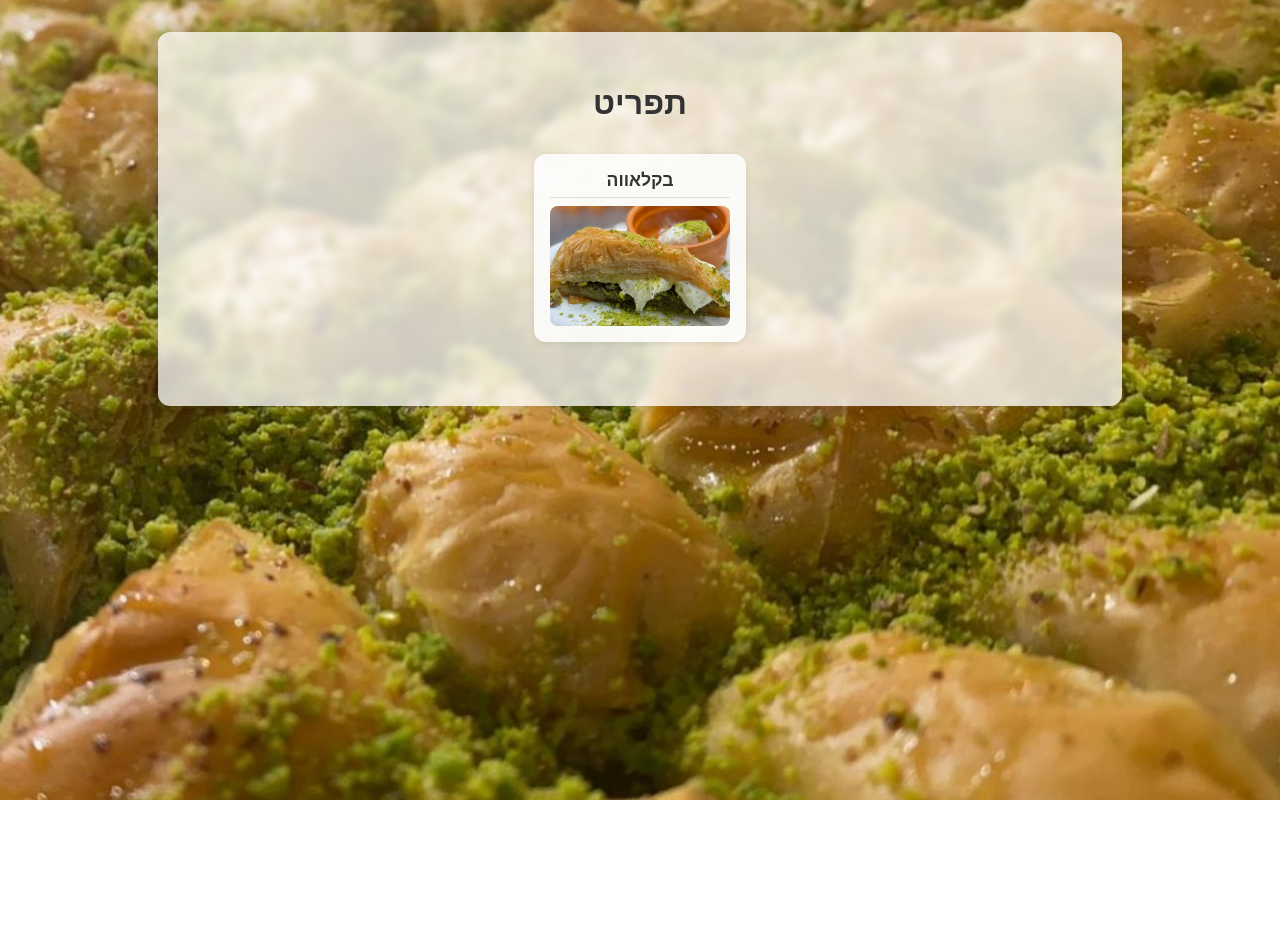
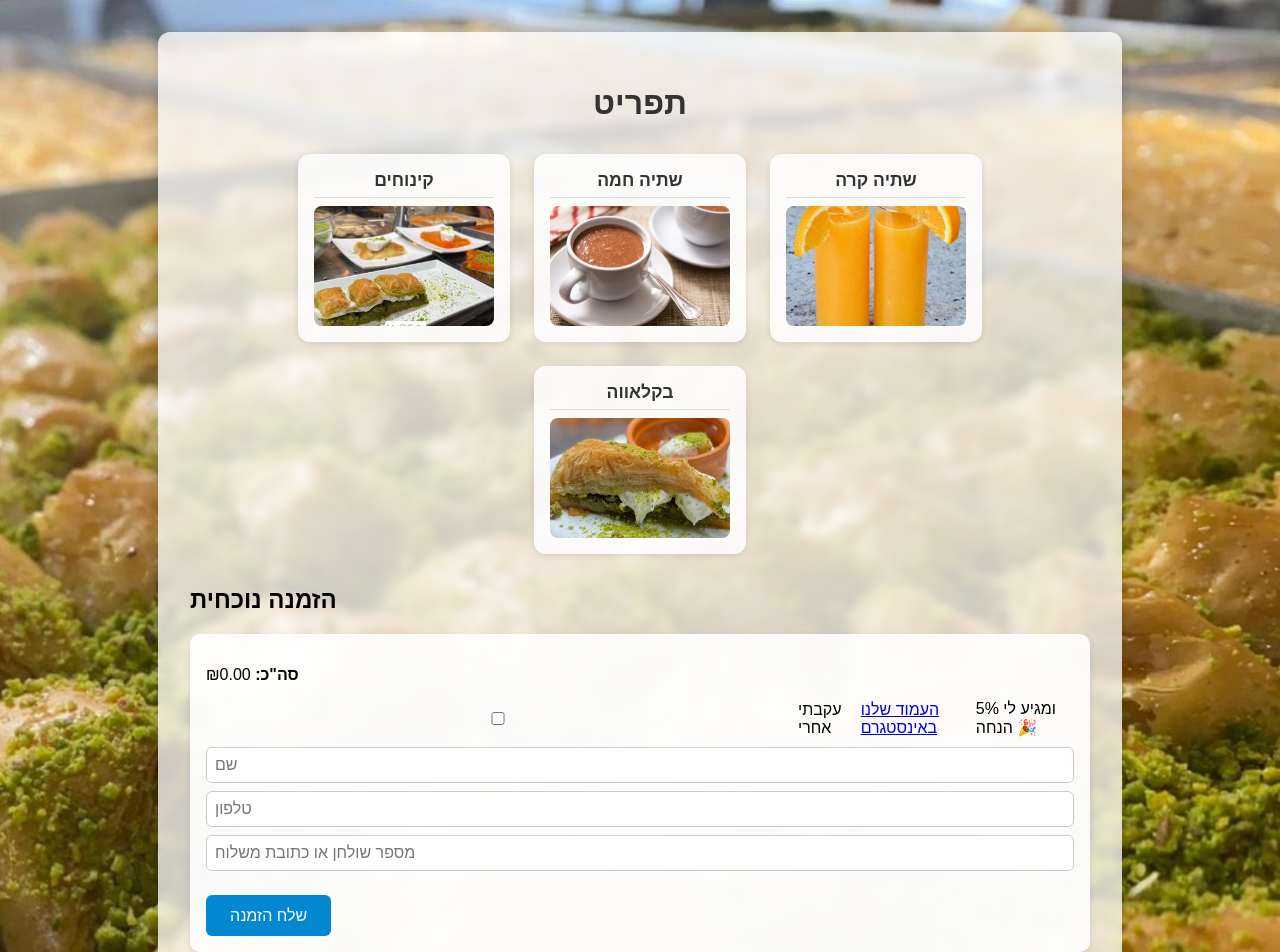
Before and after one commit to zaheramir/yosefCafi, a React (Create React App) app: page / in a window 1280 px wide. Shown: the top 952 px of the page. Before the commit the page ends 800 px from the top, so only its background shows below. Built offline with nearby package versions, Linux system fonts and the light colour scheme.

Commit message:
insta follow

```diff
--- a/src/App.css
+++ b/src/App.css
@@ -218,29 +218,3 @@ input {
   80% { opacity: 1; }
   100% { opacity: 0; }
 }
-.floating-cart {
-  position: fixed;
-  bottom: 20px;
-  right: 20px;
-  background-color: #4caf50;
-  color: white;
-  padding: 10px 16px;
-  border-radius: 50px;
-  box-shadow: 0 4px 6px rgba(0,0,0,0.2);
-  font-size: 14px;
-  z-index: 9999;  /* Make sure it's on top */
-  cursor: pointer;
-  display: flex;
-  align-items: center;
-  gap: 8px;
-}
-
-
-.floating-cart::before {
-  content: "🛒";
-  font-size: 18px;
-}
-
-body {
-  padding-bottom: 80px; /* makes sure fixed cart doesn't block content */
-}
--- a/src/App.js
+++ b/src/App.js
@@ -1,3 +1,4 @@
+// Merged App.js with baklava section integrated + 5% Instagram discount
 import React, { useState } from 'react';
 import './App.css';
 
@@ -13,12 +14,31 @@ import baklava8 from './baklava8.jpg';
 import baklava9 from './baklava9.jpg';
 import baklava10 from './baklava10.jpg';
 
+import dessertsImg from './desserts.jpg';
+import hotImg from './hot.jpg';
+import coldImg from './cold.jpg';
+
 function App() {
   const [order, setOrder] = useState([]);
+  const [name, setName] = useState('');
+  const [phone, setPhone] = useState('');
+  const [tableNumber, setTableNumber] = useState('');
+  const [showExtraPopup, setShowExtraPopup] = useState(null);
+  const [selectedExtras, setSelectedExtras] = useState([]);
   const [selectedCategory, setSelectedCategory] = useState(null);
   const [quantities, setQuantities] = useState({});
   const [checkmarkVisibleKey, setCheckmarkVisibleKey] = useState(null);
-  const [showOrder, setShowOrder] = useState(false);
+  const [followsInstagram, setFollowsInstagram] = useState(false);
+
+  const addItem = (itemName, basePrice, extraOptions = [], extraPriceMap = {}, requiredSingle = false) => {
+    if (extraOptions.length === 0) {
+      const newItem = { item: itemName, extras: [], price: basePrice };
+      setOrder([...order, newItem]);
+    } else {
+      setShowExtraPopup({ itemName, basePrice, extraOptions, extraPriceMap, requiredSingle });
+      setSelectedExtras([]);
+    }
+  };
 
   const addBaklava = (name, unitPrice, qtyKey) => {
     const quantity = parseInt(quantities[qtyKey] || '1');
@@ -26,12 +46,34 @@ function App() {
       alert('כמות לא תקינה');
       return;
     }
-
     setOrder([...order, { item: name, extras: [], price: unitPrice * quantity, quantity }]);
     setCheckmarkVisibleKey(qtyKey);
+    setTimeout(() => setCheckmarkVisibleKey(null), 1000);
     setQuantities(prev => ({ ...prev, [qtyKey]: '' }));
+  };
 
-    setTimeout(() => setCheckmarkVisibleKey(null), 1000);
+  const confirmExtras = () => {
+    if (showExtraPopup.requiredSingle && selectedExtras.length !== 1) {
+      alert("יש לבחור בדיוק אפשרות אחת");
+      return;
+    }
+    const extraPrice = selectedExtras.reduce((sum, extra) => sum + (showExtraPopup.extraPriceMap[extra] || 0), 0);
+    const newItem = {
+      item: showExtraPopup.itemName,
+      extras: selectedExtras,
+      price: showExtraPopup.basePrice + extraPrice
+    };
+    setOrder([...order, newItem]);
+    setShowExtraPopup(null);
+    setSelectedExtras([]);
+  };
+
+  const toggleExtra = (extra) => {
+    if (showExtraPopup.requiredSingle) {
+      setSelectedExtras([extra]);
+    } else {
+      setSelectedExtras(selectedExtras.includes(extra) ? selectedExtras.filter(e => e !== extra) : [...selectedExtras, extra]);
+    }
   };
 
   const removeItem = (index) => {
@@ -40,7 +82,34 @@ function App() {
     setOrder(newOrder);
   };
 
-  const totalPrice = order.reduce((sum, item) => sum + item.price, 0);
+  const handleSubmit = async () => {
+    if (!name || !phone || !tableNumber || order.length === 0) {
+      alert("אנא מלא שם, טלפון, מספר שולחן והוסף לפחות פריט אחד.");
+      return;
+    }
+    const rawTotal = order.reduce((sum, item) => sum + item.price, 0);
+    const total = (followsInstagram ? rawTotal * 0.95 : rawTotal).toFixed(2);
+    const orderData = { name, phone, table: tableNumber, items: order, total };
+    try {
+      const response = await fetch('https://cafe-production.up.railway.app/submit-order', {
+        method: 'POST',
+        headers: { 'Content-Type': 'application/json' },
+        body: JSON.stringify(orderData)
+      });
+      if (response.ok) {
+        alert("ההזמנה נשלחה בהצלחה!");
+        setOrder([]);
+        setName('');
+        setPhone('');
+        setTableNumber('');
+        setFollowsInstagram(false);
+      } else {
+        alert("אירעה שגיאה בשליחת ההזמנה.");
+      }
+    } catch (error) {
+      console.error("שגיאה בשליחה:", error);
+    }
+  };
 
   return (
     <div className="container">
@@ -48,6 +117,18 @@ function App() {
 
       {!selectedCategory && (
         <div className="category-grid">
+          <div className="category-box" onClick={() => setSelectedCategory('desserts')}>
+            <h3 className="category-title">קינוחים</h3>
+            <img src={dessertsImg} alt="קינוחים" />
+          </div>
+          <div className="category-box" onClick={() => setSelectedCategory('hot')}>
+            <h3 className="category-title">שתיה חמה</h3>
+            <img src={hotImg} alt="שתיה חמה" />
+          </div>
+          <div className="category-box" onClick={() => setSelectedCategory('cold')}>
+            <h3 className="category-title">שתיה קרה</h3>
+            <img src={coldImg} alt="שתיה קרה" />
+          </div>
           <div className="category-box" onClick={() => setSelectedCategory('baklava')}>
             <h3 className="category-title">בקלאווה</h3>
             <img src={baklava} alt="בקלאווה" />
@@ -59,8 +140,7 @@ function App() {
         <>
           <button className="back-button" onClick={() => setSelectedCategory(null)}>חזור</button>
           <div className="menu">
-            {[
-              { img: baklava1, name: 'קולאג\' אגוזי המלך', price: 4, key: 'q1' },
+            {[{ img: baklava1, name: 'קולאג\' אגוזי המלך', price: 4, key: 'q1' },
               { img: baklava2, name: 'בקלאווה פיסטוק טורקי', price: 6, key: 'q2' },
               { img: baklava3, name: 'בקלאווה פיסטוק', price: 5, key: 'q3' },
               { img: baklava4, name: 'בקלאווה משולש פיסטוק', price: 5, key: 'q4' },
@@ -93,28 +173,40 @@ function App() {
         </>
       )}
 
-      {order.length > 0 && (
-        <>
-          <div className="floating-cart" onClick={() => setShowOrder(!showOrder)}>
-            <span>הזמנה: {order.length} פריטים | ₪{totalPrice}</span>
-          </div>
-
-          {showOrder && (
+      <div className="order-section">
+        <h2>הזמנה נוכחית</h2>
         <div className="order-summary">
-              <h2>הזמנה</h2>
           <ul>
             {order.map((item, index) => (
               <li key={index}>
-                    {item.item} - ₪{item.price} ({item.quantity} יח')
+                {item.item} {item.extras?.length > 0 ? `עם ${item.extras.join(', ')}` : ''} - ₪{item.price}
                 <button className="remove-button" onClick={() => removeItem(index)}>מחק</button>
               </li>
             ))}
           </ul>
-              <p><strong>סה"כ:</strong> ₪{totalPrice}</p>
+          <p>
+            <strong>סה"כ:</strong> ₪
+            {followsInstagram
+              ? (order.reduce((sum, item) => sum + item.price, 0) * 0.95).toFixed(2)
+              : order.reduce((sum, item) => sum + item.price, 0).toFixed(2)}
+            {followsInstagram && <span style={{ color: 'green' }}> (5% הנחה)</span>}
+          </p>
+          <div style={{ margin: '10px 0' }}>
+            <label style={{ display: 'flex', alignItems: 'center', gap: '8px' }}>
+              <input
+                type="checkbox"
+                checked={followsInstagram}
+                onChange={() => setFollowsInstagram(!followsInstagram)}
+              />
+              עקבתי אחרי <a href="https://www.instagram.com/your_instagram_username" target="_blank" rel="noopener noreferrer">העמוד שלנו באינסטגרם</a> ומגיע לי 5% הנחה 🎉
+            </label>
           </div>
-          )}
-        </>
-      )}
+          <input type="text" placeholder="שם" value={name} onChange={e => setName(e.target.value)} />
+          <input type="text" placeholder="טלפון" value={phone} onChange={e => setPhone(e.target.value)} />
+          <input type="text" placeholder="מספר שולחן או כתובת משלוח" value={tableNumber} onChange={e => setTableNumber(e.target.value)} />
+          <button className="submit-button" onClick={handleSubmit}>שלח הזמנה</button>
+        </div>
+      </div>
     </div>
   );
 }
```
Also changed, not shown: staff153.html (+94 -6 lines), 1 other file (tests, documents, lock files or other folders). Lines whose indentation alone changed are shown as unchanged.
